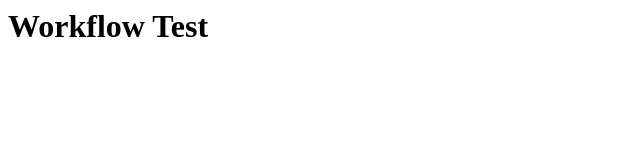
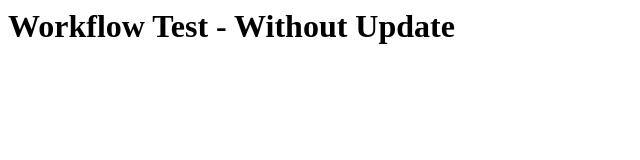
Before and after one commit to rajanvijayan/test-workflow-changelog, a plain HTML site: page index.html in a window 1280 px wide. Shown: the whole page, without its empty margins (0-640 px from the left). Drawn offline with Linux system fonts and the light colour scheme.

Commit message:
index update

```diff
--- a/index.html
+++ b/index.html
@@ -1 +1 @@
-<h1>Workflow Test</h1>
+<h1>Workflow Test - Without Update</h1>
```
